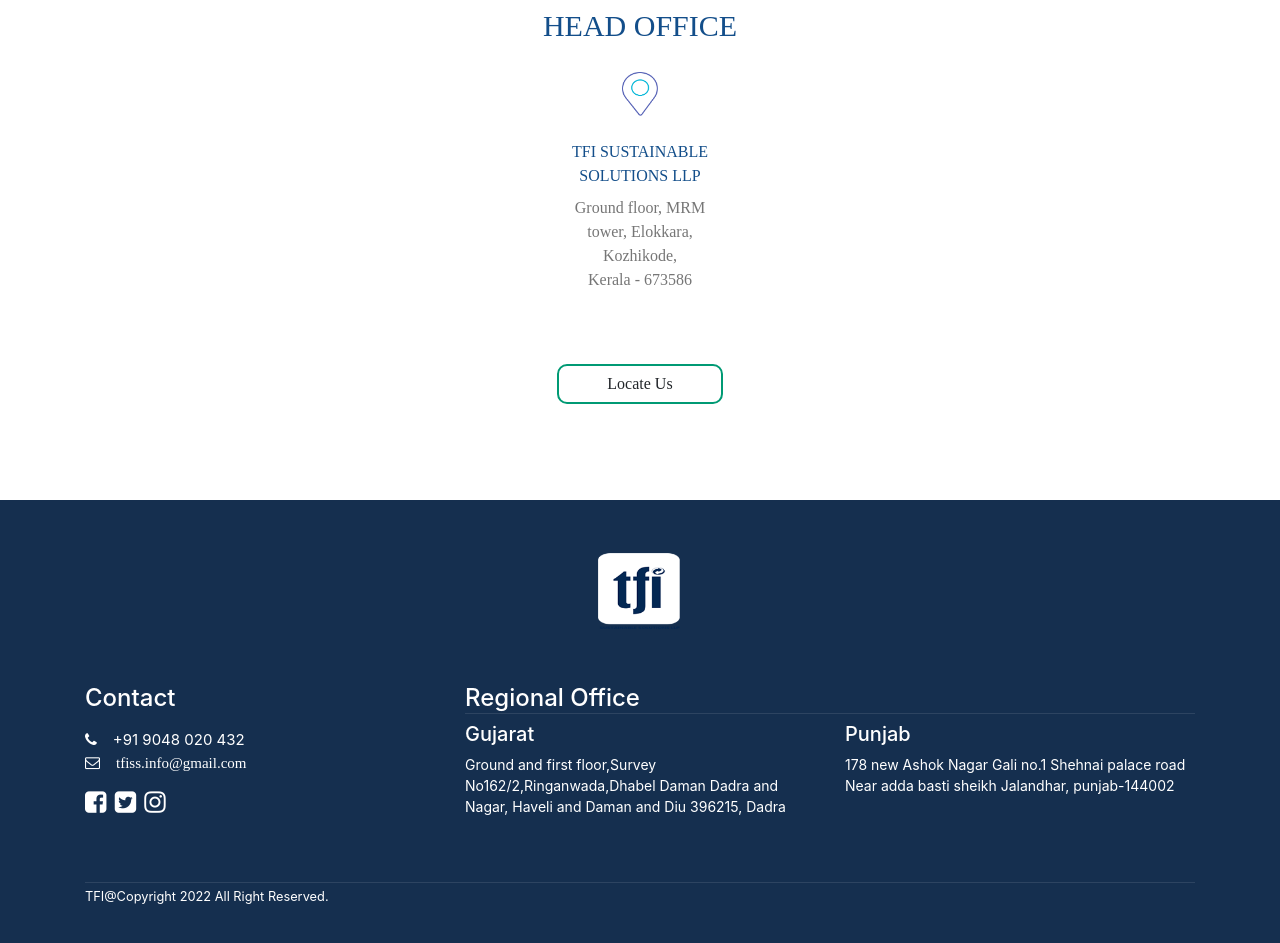
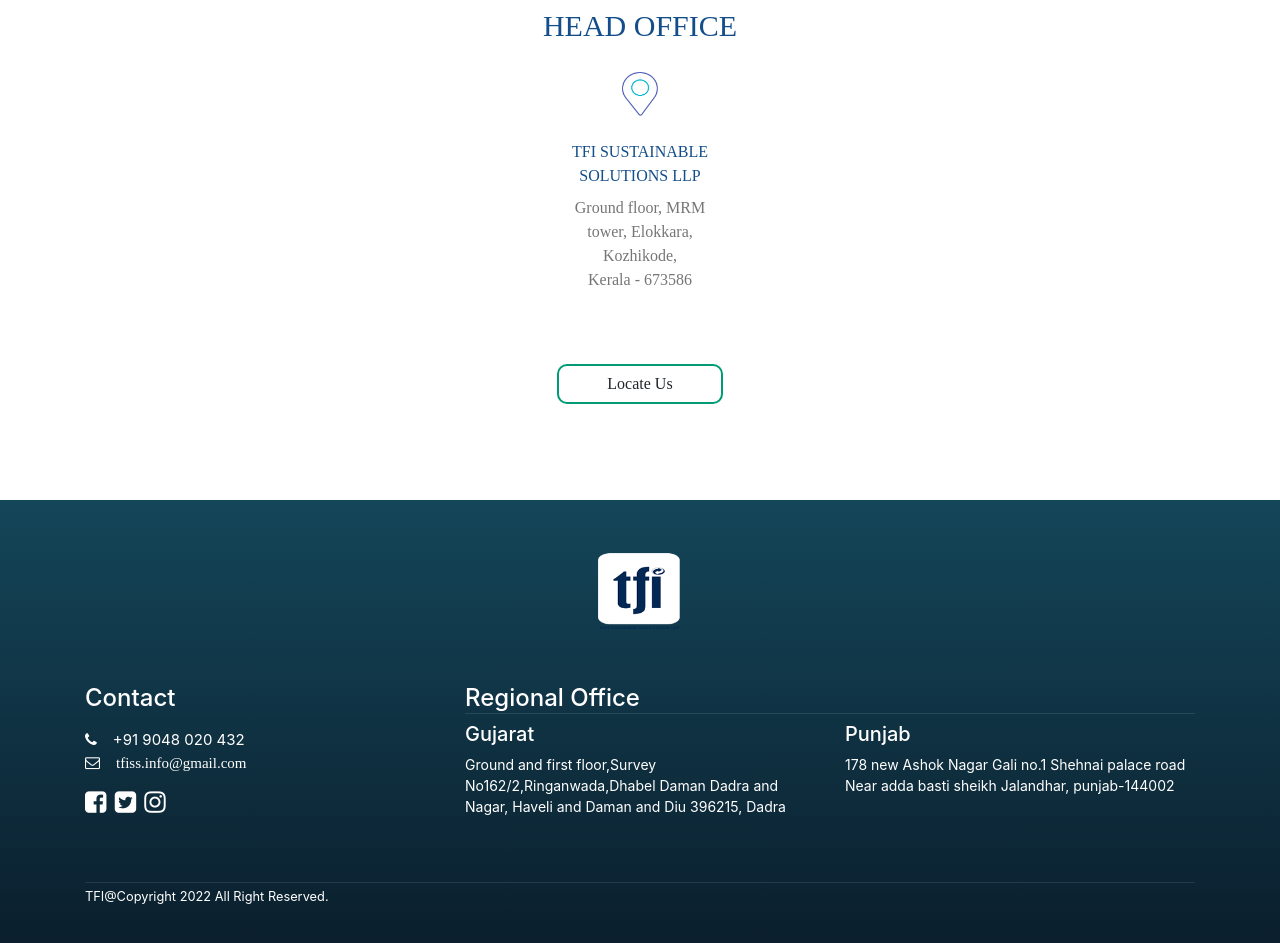
Before and after one commit to Ramshidali/tfi, a plain HTML site: page index.html in a window 1280 px wide. Shown: the part 2594-3537 px from the top of the page. Drawn offline with nearby package versions, Linux system fonts and the light colour scheme; some packages are replaced by stand-ins of ours; files that its build step writes are made by us from their sources; a script that the page names is missing; a web font is replaced by a local one.

Commit message:
change footer color

```diff
--- a/index.html
+++ b/index.html
@@ -424,7 +424,8 @@
 
   <style>
     .footer{
-        background: #152F4F;
+        background-color: transparent;
+        background-image: linear-gradient(180deg, #144659 0%, #0a1c2a 100%);
         color:white;
     }
     .footer .links ul {list-style-type: none;}
```
